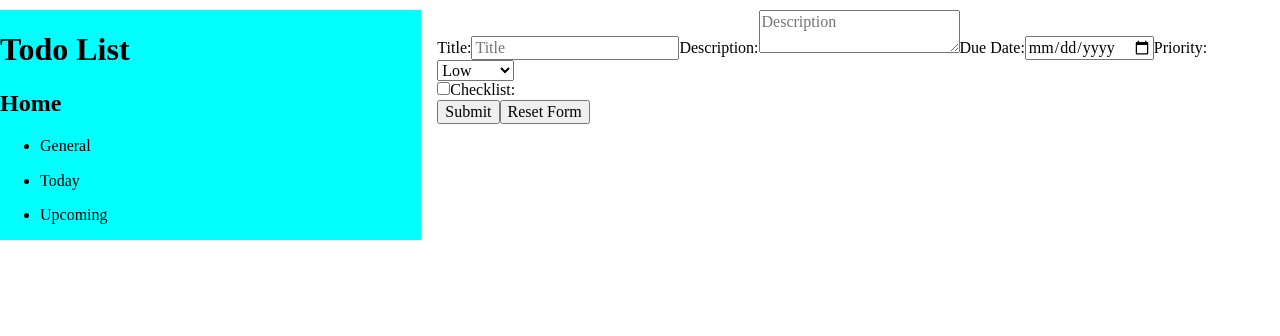
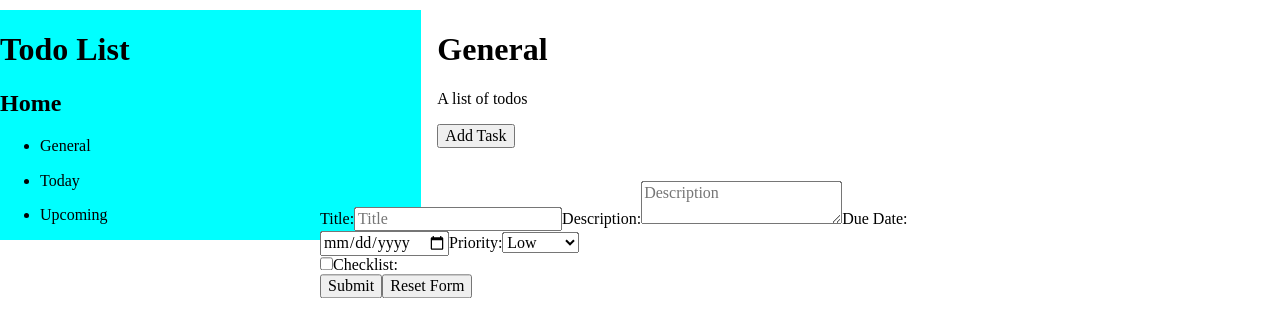
Before and after one commit to deividmng/todo-app, a website built with webpack: page dist/index.html in a window 1280 px wide. Both pictures are taken after a click on the button "Add Task". Built offline with nearby package versions, Linux system fonts and the light colour scheme.

Commit message:
some staff

```diff
--- a/src/formulario.js
+++ b/src/formulario.js
@@ -19,9 +19,11 @@
 //     });
 // }
 
+
+
 export function createToDoForm() {
-    const content = document.querySelector("#content");
-    content.innerHTML = ''; // Limpiar el contenido anterior si lo hay
+    // const content = document.querySelector("#content");
+    // content.innerHTML = ''; // Limpiar el contenido anterior si lo hay
 
 
 
@@ -125,8 +127,20 @@ export function createToDoForm() {
     submitButton.setAttribute("type", "submit");
     submitButton.textContent = "Submit";
 
+//     // Agregar evento click al botón de enviar
+// submitButton.addEventListener("click", function(event) {
+//     // Prevenir el comportamiento predeterminado del botón de enviar
+//     event.preventDefault();
+
+//     // Redirigir a la página principal
+//     window.location.href = "../dist/index.html";
+// });
+
+
+
     submitButton.addEventListener("click", function () {
         form.classList.toggle("show");
+
 });
 
     const resetButton = document.createElement("button");
@@ -189,7 +203,7 @@ export function createToDoForm() {
         formDataContainer.classList.add("form-data-container");
 
         const titleElement = document.createElement("p");
-        titleElement.textContent = "Titledddd: " + title;
+        titleElement.textContent = "Titledd: " + title;
 
         const descriptionElement = document.createElement("p");
         descriptionElement.textContent = "Description: " + description;
@@ -216,6 +230,9 @@ export function createToDoForm() {
         // Limpiar el formulario después de enviar
         form.reset();
     });
+
+    // Aplicar clase al body cuando el formulario está presente
+    // classList.add('form-present');
     return formDataContainer;
 }
 
--- a/src/general.js
+++ b/src/general.js
@@ -19,6 +19,7 @@ const createGeneralHomePage = () => {
     newTaskButton.setAttribute("id", "button-task");
     newTaskButton.textContent = "Add Task";
 
+
     // Agregar los elementos al contenido de la página
     pageContent.appendChild(general);
     pageContent.appendChild(p);
@@ -33,7 +34,27 @@ const createGeneralHomePage = () => {
         content.innerHTML = '';
         // Agregar el contenedor de datos del formulario al contenido de la página
         content.appendChild(formDataContainer);
+        document.body.classList.add("active");
     });
+
+    const formDataContainer = document.createElement("div");
+        formDataContainer.classList.add("form-data-container");
+
+        const titleElement = document.createElement("p");
+        titleElement.textContent = "Titledddd: " + title;
+
+        const descriptionElement = document.createElement("p");
+        descriptionElement.textContent = "Description: " + description;
+
+        const dueDateElement = document.createElement("p");
+        dueDateElement.textContent = "Due Date: " + dueDate;
+
+        const priorityElement = document.createElement("p");
+        priorityElement.textContent = "Priority: " + priority;
+
+        const checklistElement = document.createElement("p");
+        checklistElement.textContent = "Checklist: " + (checklist ? "Yes" : "No");
+
 };
 
 
--- a/src/layout/_home.scss
+++ b/src/layout/_home.scss
@@ -10,3 +10,25 @@
 .content-container {
     background-color: aqua;
 }
+
+// this one is the one that makes it form desaper
+.show {
+    display: none;
+}
+.form-present {
+    filter: blur(5px); /* Aplica un filtro de desenfoque al body cuando tenga la clase form-present */
+}
+
+
+
+.active {
+    background-color: red;
+}
+.todo-form {
+    position: absolute;
+    top: 30%;
+    left: 50%;
+    transform: translate(-50%, -50%);
+    z-index: 31; /* Asegura que el formulario esté en el frente y no detrás del fondo borroso */
+
+}
```
Also changed, not shown: dist/main.js, src/app.css, 2 other files.
